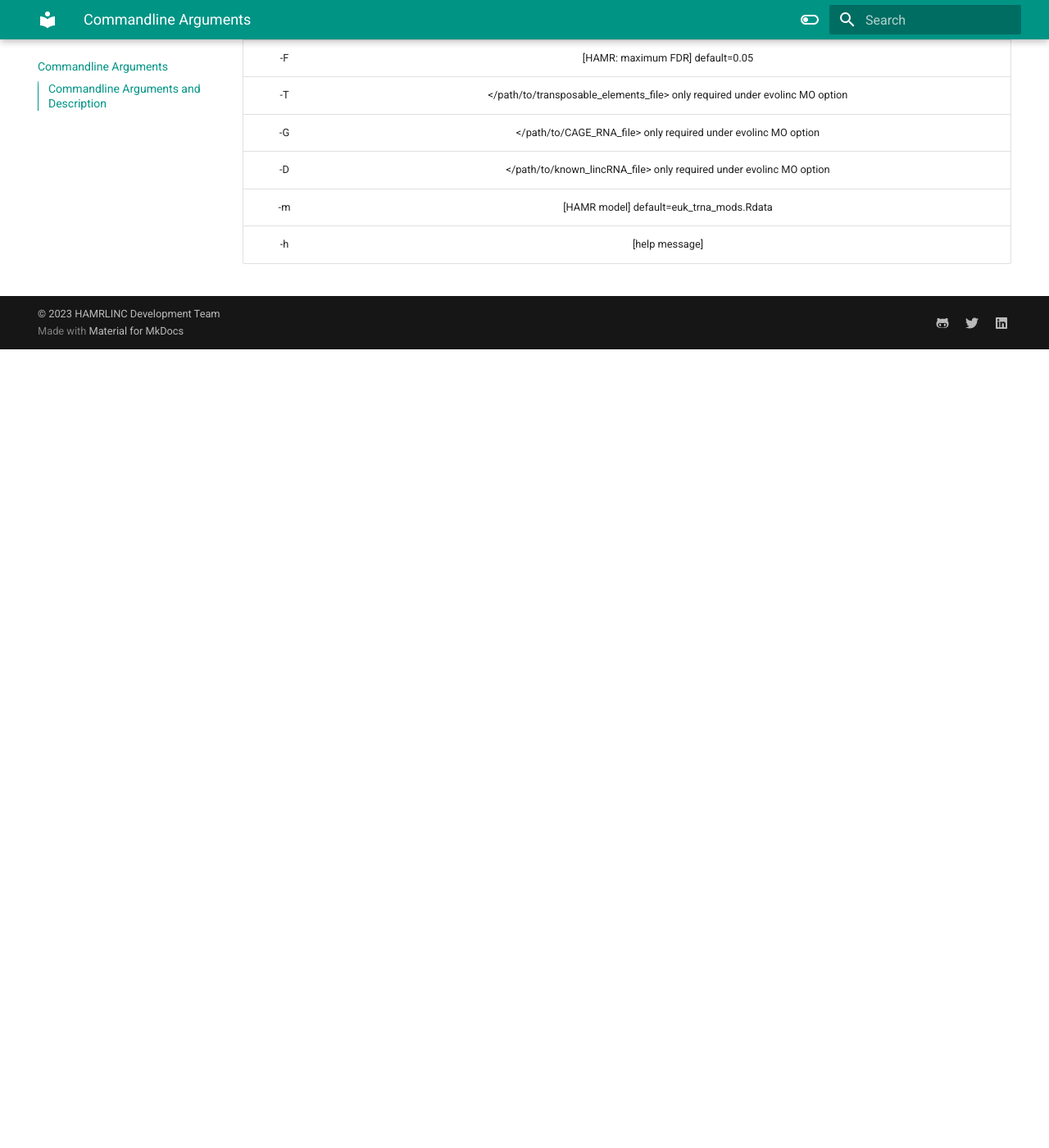
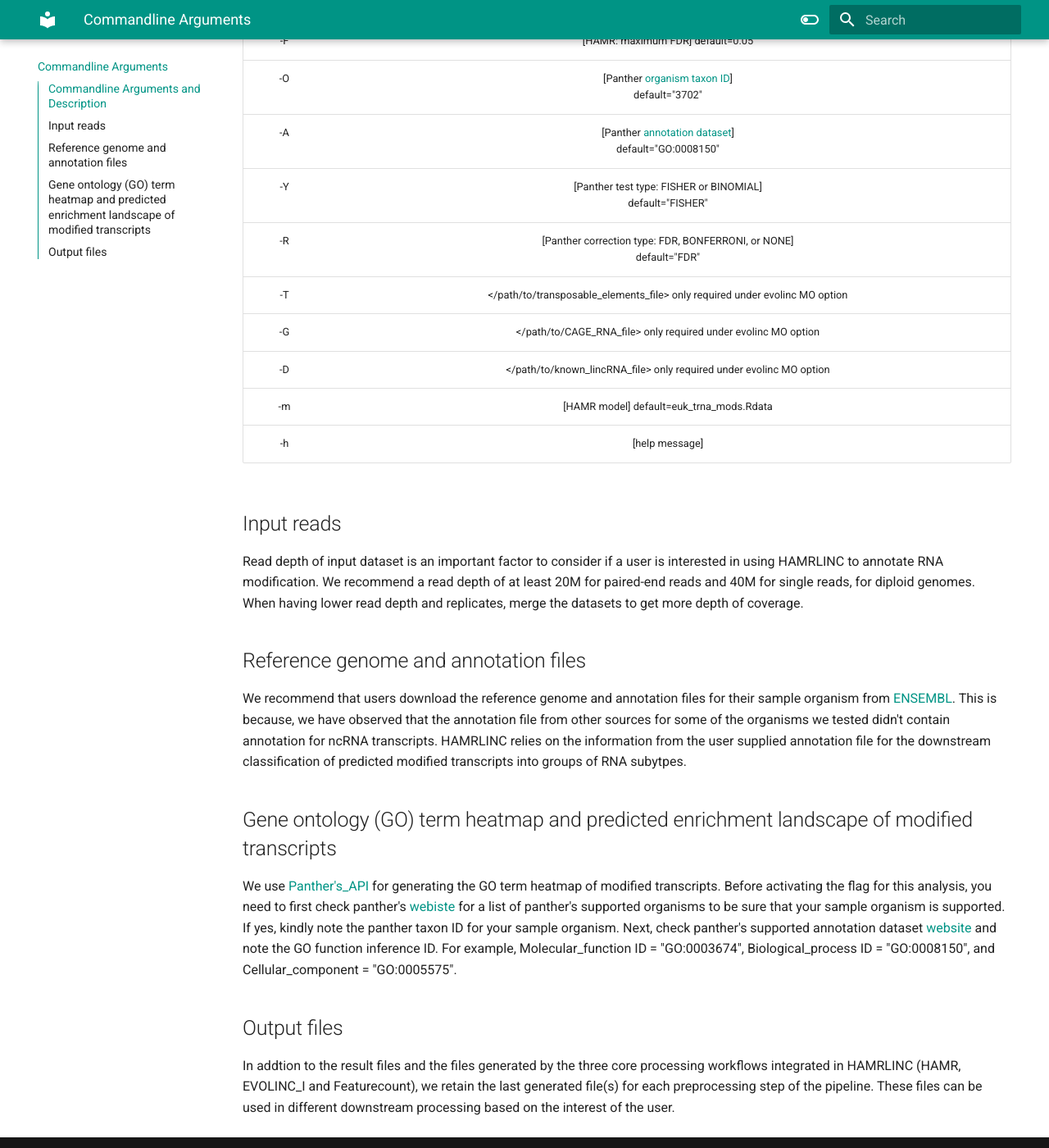
Before and after one commit to chosenobih/hamrlinc_docs, an MkDocs documentation site: the page built from docs/commandline_arguments.md, in a window 1280 px wide and 1400 px high, scrolled down 1272 px. Shown: the whole window at 82% size. Built offline with MkDocs 1.6.1 and Material for MkDocs 9.7.7, drawn with Linux system fonts in a browser that asks for light colours; before the commit the page ends 1698 px from its top, so only the background shows below that; some of the changed text lies outside the part shown.

Commit message:
Added extra descriptions for some flags

```diff
--- a/docs/commandline_arguments.md
+++ b/docs/commandline_arguments.md
@@ -23,12 +23,29 @@
 | -u | \[activates regular featurecount (outer right arm)\] |
 | -v | \[evolinc option: M or MO\] default=M |
 | -Q | \[HAMR: minimum qualuty score\] default=30 |
-| -C | \[HAMR: minimum coverage\] default=50 |
+| -C | \[HAMR: minimum coverage\] default=10 |
 | -E | \[HAMR: sequencing error\] default=0.01 |
 | -P | \[HAMR: maximum p-value\] default=1 |
 | -F | \[HAMR: maximum FDR\] default=0.05 |
+| -O | \[Panther [organism taxon ID](http://pantherdb.org/services/oai/pantherdb/supportedgenomes)\] <br> default="3702" |
+| -A | \[Panther [annotation dataset](http://pantherdb.org/services/oai/pantherdb/supportedannotdatasets)\] <br> default="GO:0008150" |
+| -Y | \[Panther test type: FISHER or BINOMIAL\] <br> default="FISHER" |
+| -R | \[Panther correction type: FDR, BONFERRONI, or NONE\] <br> default="FDR" |
 | -T | </path/to/transposable_elements_file\> only required under evolinc MO option |
 | -G | </path/to/CAGE_RNA_file\> only required under evolinc MO option |
 | -D | </path/to/known_lincRNA_file\> only required under evolinc MO option |
 | -m | \[HAMR model\] default=euk_trna_mods.Rdata |
 | -h | \[help message\]|
+
+
+## Input reads
+Read depth of input dataset is an important factor to consider if a user is interested in using HAMRLINC to annotate RNA modification. We recommend a read depth of at least 20M for paired-end reads and 40M for single reads, for diploid genomes. When having lower read depth and replicates, merge the datasets to get more depth of coverage.
+
+## Reference genome and annotation files
+We recommend that users download the reference genome and annotation files for their sample organism from [ENSEMBL](https://plants.ensembl.org/index.html). This is because, we have observed that the annotation file from other sources for some of the organisms we tested didn't contain annotation for ncRNA transcripts. HAMRLINC relies on the information from the user supplied annotation file for the downstream classification of predicted modified transcripts into groups of RNA subytpes.
+
+## Gene ontology (GO) term heatmap and predicted enrichment landscape of modified transcripts
+We use [Panther's_API](https://www.pantherdb.org/) for generating the GO term heatmap of modified transcripts. Before activating the flag for this analysis, you need to first check panther's [webiste](http://pantherdb.org/services/oai/pantherdb/supportedgenomes) for a list of panther's supported organisms to be sure that your sample organism is supported. If yes, kindly note the panther taxon ID for your sample organism. Next, check panther's supported annotation dataset [website](http://pantherdb.org/services/oai/pantherdb/supportedannotdatasets) and note the GO function inference ID. For example, Molecular_function ID = "GO:0003674", Biological_process ID = 	"GO:0008150", and Cellular_component = 	"GO:0005575".
+
+## Output files
+In addtion to the result files and the files generated by the three core processing workflows integrated in HAMRLINC (HAMR, EVOLINC_I and Featurecount), we retain the last generated file(s) for each preprocessing step of the pipeline. These files can be used in different downstream processing based on the interest of the user.
```
Also changed, not shown: other parts of docs/commandline_arguments.md (+1 -1 lines).
